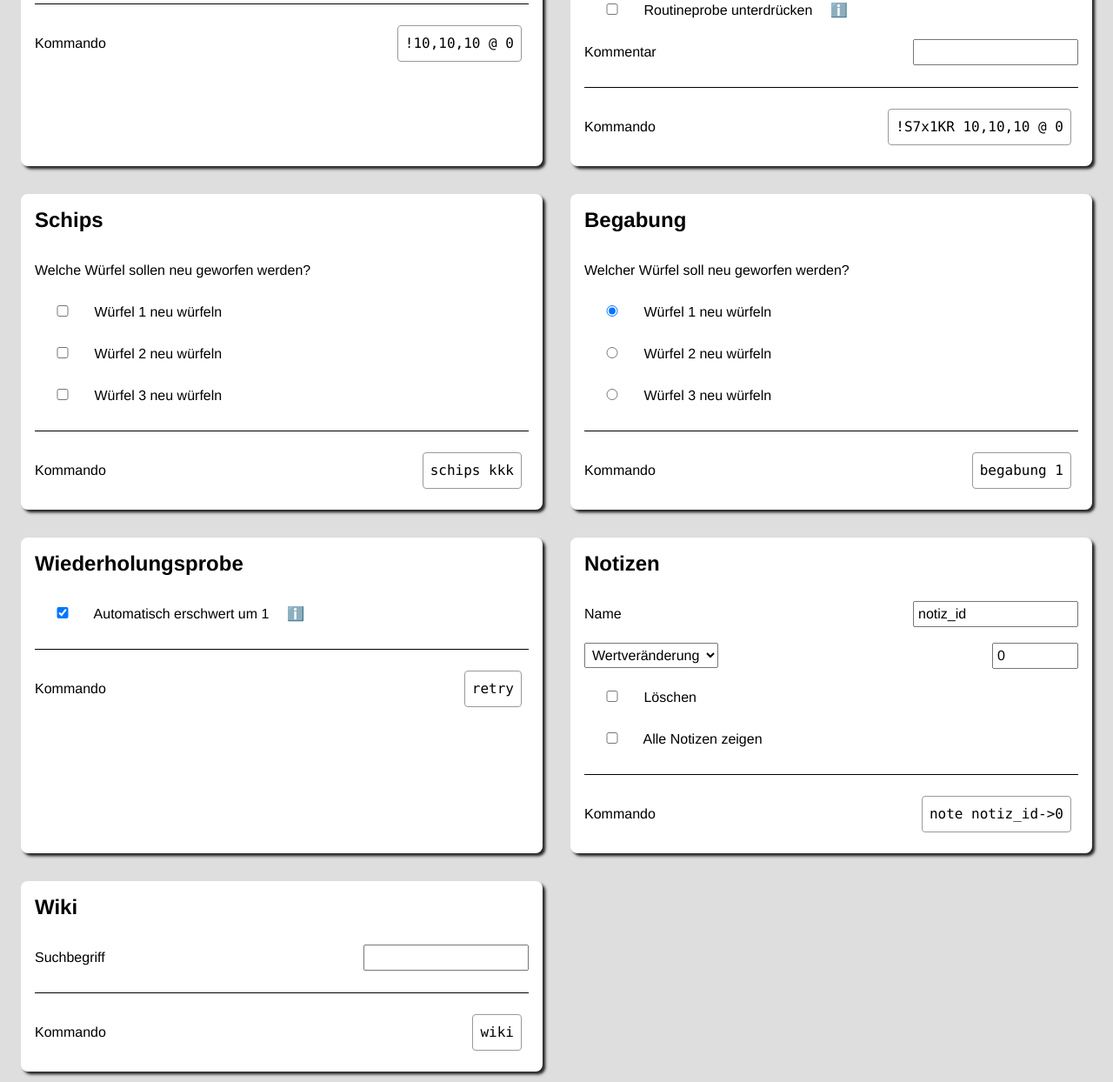
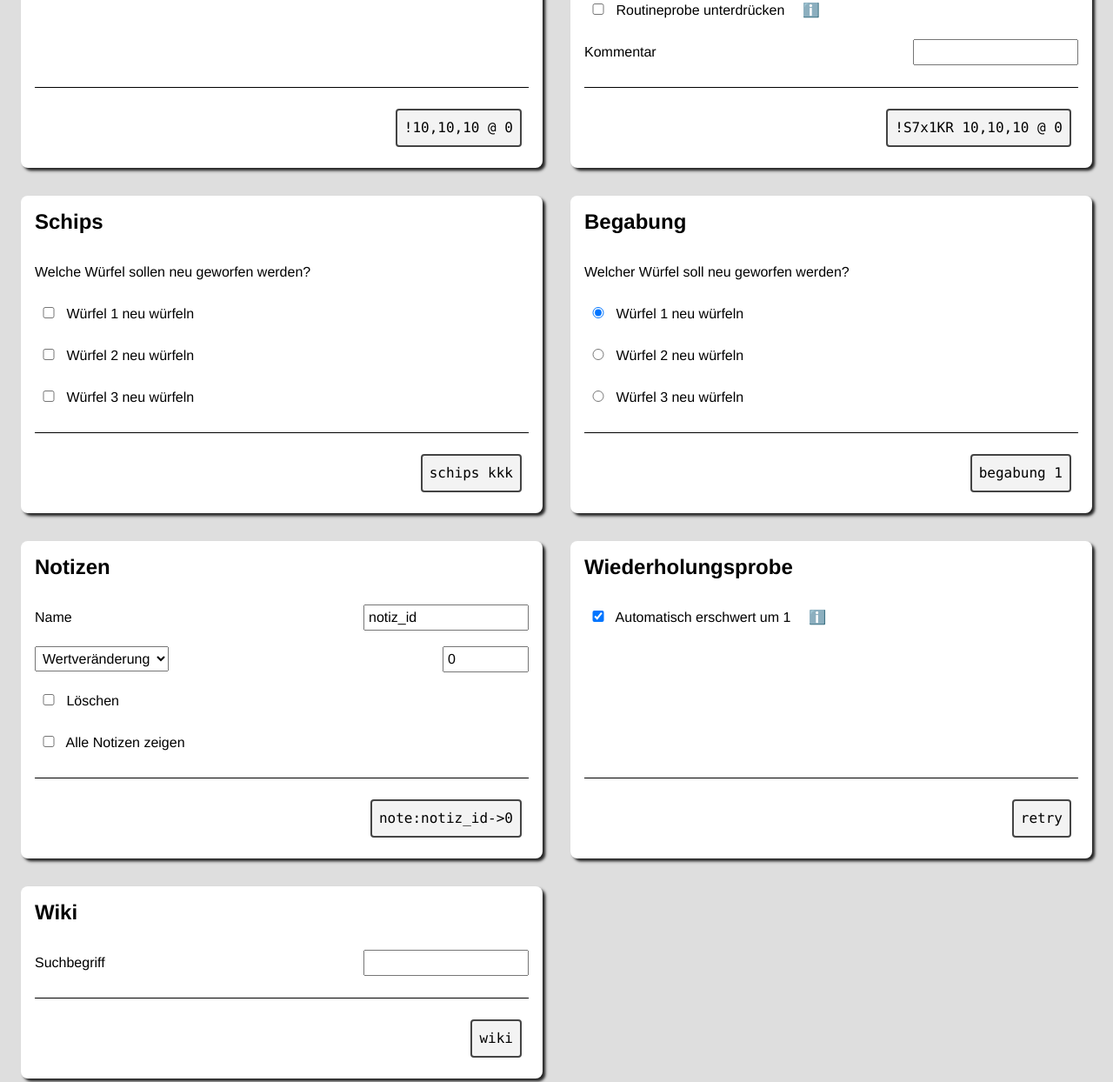
Before and after one commit to Fidge123/DSAbot, a plain HTML site: page docs/index.html in a window 1280 px wide. Shown: the part 396-1640 px from the top of the page at 87% size. Drawn offline with Linux system fonts and the light colour scheme.

Commit message:
Improve layout

```diff
--- a/docs/index.html
+++ b/docs/index.html
@@ -23,6 +23,7 @@
     </select> -->
   <main class="content">
     <div id="Talentprobe" class="group">
+      <div>
         <h2>Talentprobe</h2>
         <div class="input-group">
           <label>Eigenschaftswerte</label>
@@ -59,14 +60,15 @@
           <label for="talentprobe-kommentar">Kommentar</label>
           <input type="text" id="talentprobe-kommentar">
         </div>
+      </div>
 
       <div class="input-group output">
-        <label for="talentprobe-output">Kommando</label>
-        <code id="talentprobe-output">!10,10,10 @ 0</code>
+        <code id="talentprobe-output" aria-label="output">!10,10,10 @ 0</code>
       </div>
     </div>
 
     <div id="Sammelprobe" class="group">
+      <div>
         <h2>Sammelprobe</h2>
         <div class="input-group">
           <label for="sammelprobe-versuche">Versuche</label>
@@ -122,14 +124,15 @@
           <label for="sammelprobe-kommentar">Kommentar</label>
           <input type="text" id="sammelprobe-kommentar">
         </div>
+      </div>
 
       <div class="input-group output">
-        <label for="sammelprobe-output">Kommando</label>
-        <code id="sammelprobe-output">!S7x1KR 10,10,10 @ 0</code>
+        <code id="sammelprobe-output" aria-label="output">!S7x1KR 10,10,10 @ 0</code>
       </div>
     </div>
 
     <div id="Schips" class="group">
+      <div>
         <h2>Schips</h2>
 
         <div class="input-group">
@@ -156,14 +159,15 @@
             <label for="schip-3">Würfel 3 neu würfeln</label>
           </span>
         </div>
+      </div>
 
       <div class="input-group output">
-        <label for="schips-output">Kommando</label>
-        <code id="schips-output">schips kkk</code>
+        <code id="schips-output" aria-label="output">schips kkk</code>
       </div>
     </div>
 
     <div id="Begabung" class="group">
+      <div>
         <h2>Begabung</h2>
 
         <div class="input-group">
@@ -190,31 +194,15 @@
             <label for="begabung-3">Würfel 3 neu würfeln</label>
           </span>
         </div>
-
-      <div class="input-group output">
-        <label for="begabung-output">Kommando</label>
-        <code id="begabung-output">begabung 1</code>
-      </div>
-    </div>
-
-    <div id="Wiederholungsprobe" class="group">
-      <h2>Wiederholungsprobe</h2>
-
-      <div class="input-group">
-        <span>
-          <input type="checkbox" id="repeat-r" checked>
-          <label for="repeat-r">Automatisch erschwert um 1</label>
-          <span class="tooltip" data-tooltip="Wiederholungsproben sind normalerweise erschwert um 1.">ℹ️</span>
-        </span>
       </div>
 
       <div class="input-group output">
-        <label for="repeat-output">Kommando</label>
-        <code id="repeat-output">retry</code>
+        <code id="begabung-output" aria-label="output">begabung 1</code>
       </div>
     </div>
 
     <div id="Notizen" class="group">
+      <div>
         <h2>Notizen</h2>
 
         <div class="input-group">
@@ -245,24 +233,44 @@
             <label for="notiz-list">Alle Notizen zeigen</label>
           </span>
         </div>
+      </div>
 
       <div class="input-group output">
-        <label for="notiz-output">Kommando</label>
-        <code id="notiz-output">note notiz_id->0</code>
+        <code id="notiz-output" aria-label="output">note:notiz_id->0</code>
+      </div>
+    </div>
+
+    <div id="Wiederholungsprobe" class="group">
+      <div>
+        <h2>Wiederholungsprobe</h2>
+
+        <div class="input-group">
+          <span>
+            <input type="checkbox" id="repeat-r" checked>
+            <label for="repeat-r">Automatisch erschwert um 1</label>
+            <span class="tooltip" data-tooltip="Wiederholungsproben sind normalerweise erschwert um 1.">ℹ️</span>
+          </span>
+        </div>
+
+      </div>
+
+      <div class="input-group output">
+        <code id="repeat-output" aria-label="output">retry</code>
       </div>
     </div>
 
     <div id="Wiki" class="group">
+      <div>
         <h2>Wiki</h2>
 
         <div class="input-group">
           <label for="search">Suchbegriff</label>
-        <input type="text" id="wiki-search" value="">
+          <input type="text" id="wiki-search" value="" class="wide">
+        </div>
       </div>
 
       <div class="input-group output">
-        <label for="wiki-output">Kommando</label>
-        <code id="wiki-output">wiki </code>
+        <code id="wiki-output" aria-label="output">wiki </code>
       </div>
     </div>
   </main>
--- a/docs/style.css
+++ b/docs/style.css
@@ -4,12 +4,13 @@ html {
   padding: 0 1rem;
 }
 
-.output {
+.input-group.output {
   -webkit-user-select: none;
   -moz-user-select: none;
   -ms-user-select: none;
   user-select: none;
 
+  justify-content: flex-end;
   margin-top: 1rem;
   padding-top: 1rem;
   border-top: 1px solid #000;
@@ -18,11 +19,11 @@ html {
 code {
   cursor: pointer;
   font-family: Monaco, "Fira Mono", Consolas, "Lucida Console", monospace;
-  background-color: #fff;
+  background-color: #f3f3f3;
   margin: 0.5rem;
   padding: 0.5rem;
   line-height: 1.5rem;
-  border: 1px solid #999;
+  border: 2px solid #444;
   border-radius: 4px;
   -webkit-user-select: all;
   -moz-user-select: all;
@@ -80,15 +81,16 @@ h2 {
   align-items: center;
 }
 
-/* .input-group label:first-child {
-  padding-right: 1rem;
+input[type="checkbox"]:first-child,
+input[type="radio"]:first-child {
+  min-width: 1rem;
+  margin: 0 0.5rem;
 }
 
-.input-group label:last-child {
-  padding-left: 1rem;
-} */
-
 .group {
+  display: flex;
+  flex-direction: column;
+  justify-content: space-between;
   background: #fff;
   border-radius: 0.5rem;
   padding: 1rem;
@@ -100,5 +102,5 @@ h2 {
   display: grid;
   column-gap: 2rem;
   row-gap: 2rem;
-  grid: auto-flow / repeat(auto-fill, minmax(30rem, 1fr));
+  grid: auto-flow / repeat(auto-fill, minmax(25rem, 1fr));
 }
```
Lines whose indentation alone changed are shown as unchanged.
